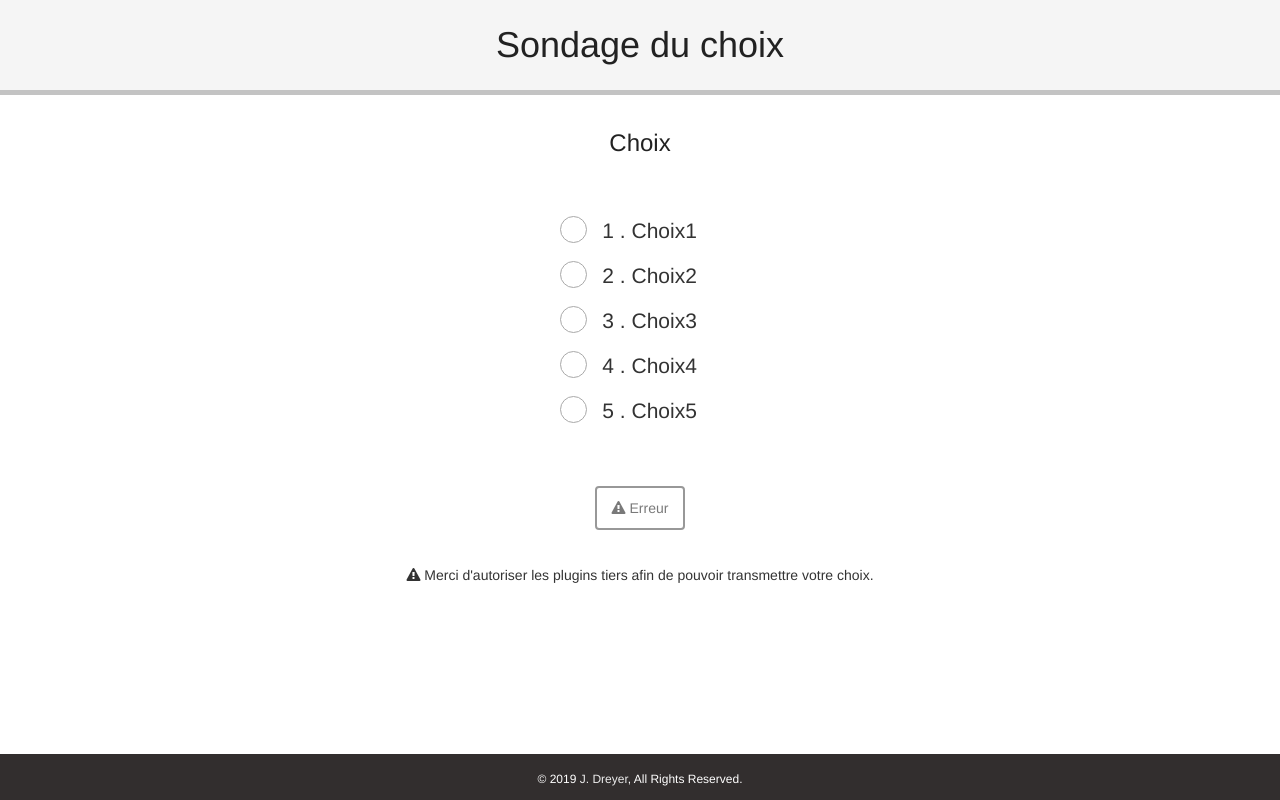
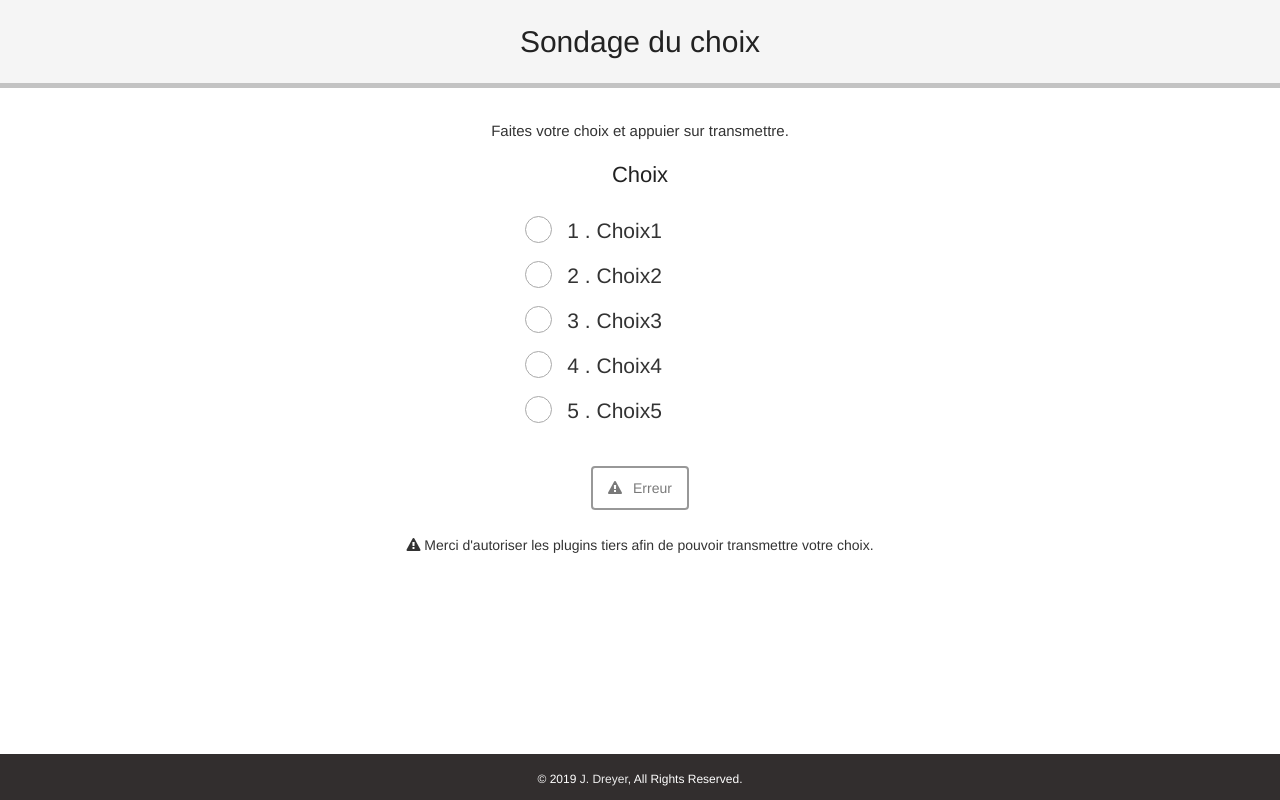
Before and after one commit to jonathandreyer/potentiel-engine, a plain HTML site: page index.html in a window 1280 px wide. Drawn offline with nearby package versions, Linux system fonts and the light colour scheme.

Commit message:
Update style

```diff
--- a/css/style.css
+++ b/css/style.css
@@ -19,6 +19,18 @@ h1, h2, h3, h4, h5, h6 {
 	color: #222;
 }
 
+h1 {
+	font-size: 30px;
+}
+
+h2 {
+	font-size: 22px;
+}
+
+h3 {
+	font-size: 20px;
+}
+
 /* ---------------------------------------------- /*
  * Inputs styles
 /* ---------------------------------------------- */
@@ -35,7 +47,7 @@ h1, h2, h3, h4, h5, h6 {
 
 .content-button {
 	margin-top: 20px;
-	margin-bottom: 30px;
+	margin-bottom: 20px;
 	padding: 5px;
 	text-align: center;
 }
@@ -44,6 +56,10 @@ h1, h2, h3, h4, h5, h6 {
 	background: #626262;
 	border: 2px solid #626262;
 	color: #FFF;
+}
+
+.btn-custom > i {
+	padding-right: 7px;
 }
 
 input[type="number"]::-webkit-outer-spin-button, input[type="number"]::-webkit-inner-spin-button {
@@ -133,7 +149,7 @@ body {
 .page-header {
 	background: rgba(230, 230, 230, 0.4);
 	border: 0;
-	margin: 0 0 20px;
+	margin: 0 0 15px;
 	padding-bottom: 0;
 }
 
@@ -151,14 +167,19 @@ body {
 }
 
 .content-title {
-	margin-top: 10px;
-	margin-bottom: 40px;
+	margin-top: 12px;
+	margin-bottom: 8px;
 	text-align: center;
 }
 
+.content-title > p {
+	margin: 5px;
+	font-size: 15px;
+}
+
 .content-section {
-	margin-bottom: 40px;
-	width: 180px;
+	margin-bottom: 20px;
+	width: 250px;
 	display: block;
 	margin-left: auto;
 	margin-right: auto;
--- a/index.html
+++ b/index.html
@@ -61,9 +61,11 @@
 			<div class="container">
 				<div class="">
 					<div class="row content-title">
-						<div class="">
-							<h3>Choix</h3>
-						</div>
+						<p>Faites votre choix et appuier sur transmettre.</p>
+					</div>
+
+					<div class="row content-title">
+							<h2>Choix</h2>
 					</div>
 
 					<div class="row content-section">
```
